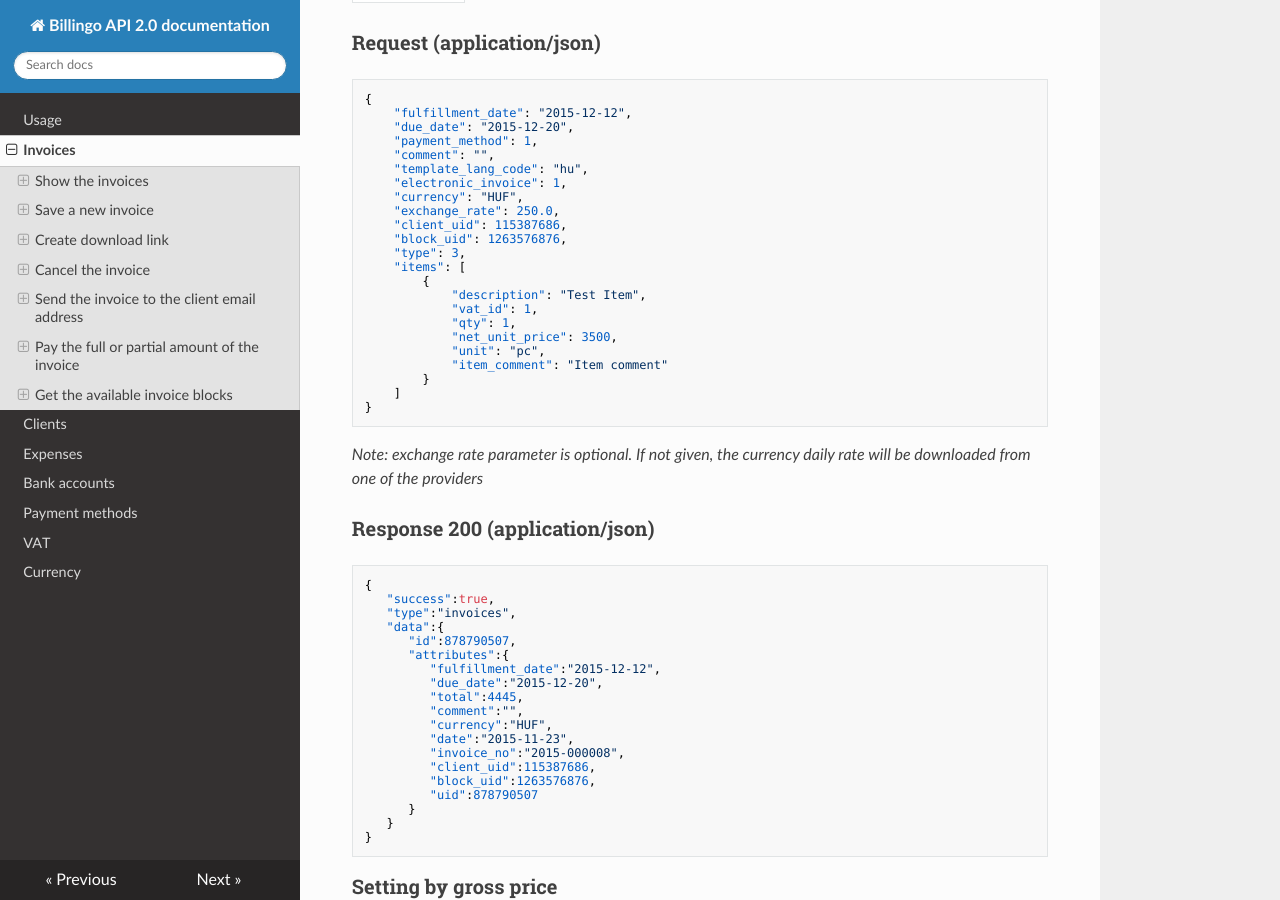
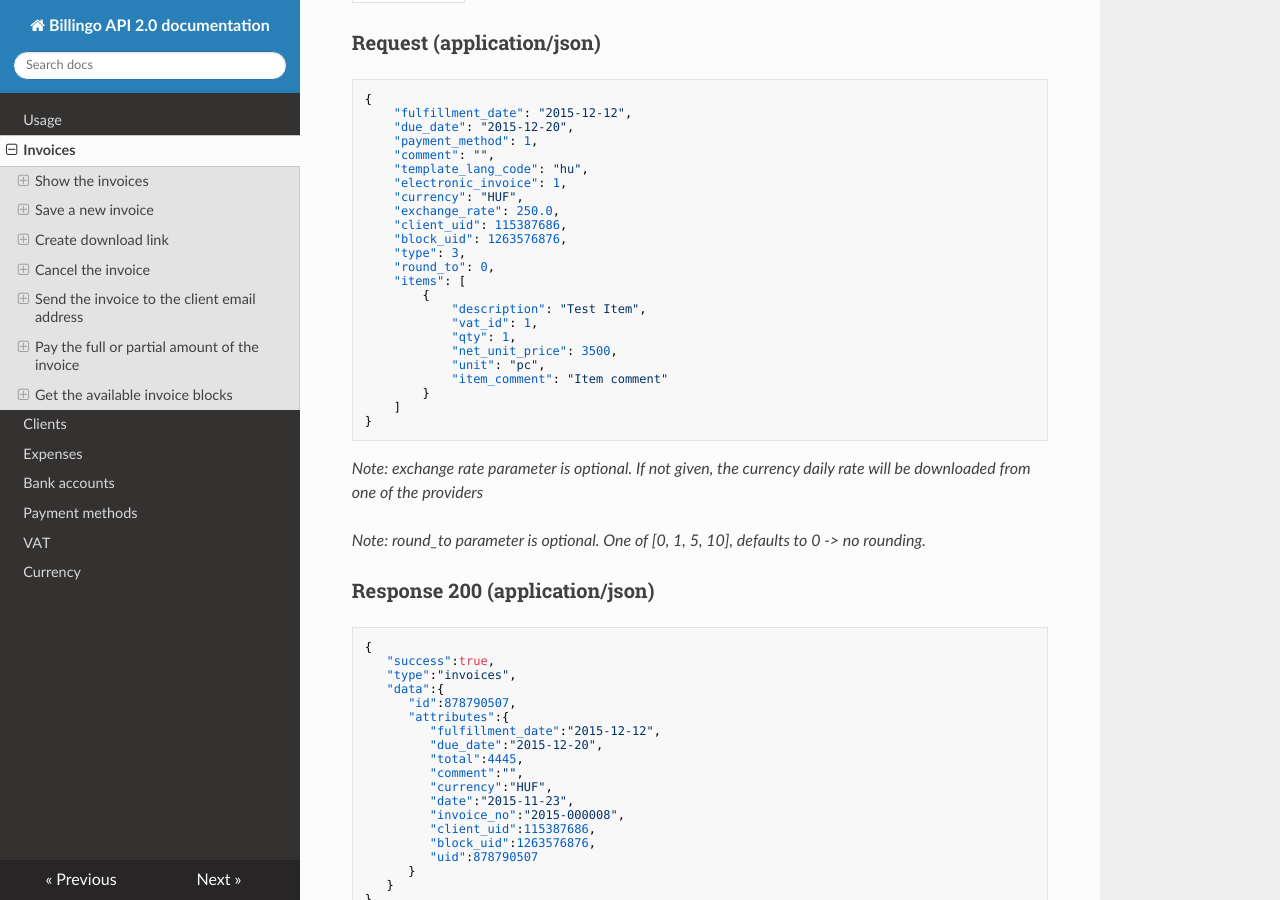
Before and after one commit to octonull/Billingo-API-docs, an MkDocs documentation site: the page built from docs/invoices.md, in a window 1280 px wide and 900 px high, scrolled down 1664 px. Built offline with MkDocs 1.6.1, drawn with Linux system fonts in a browser that asks for light colours; nearby versions of some CDN libraries; old or Windows-style settings are respelled for this version of MkDocs.

Commit message:
Added round_to parameter

````diff
--- a/docs/invoices.md
+++ b/docs/invoices.md
@@ -107,6 +107,7 @@ JSON schemas:
     "client_uid": 115387686,
     "block_uid": 1263576876,
     "type": 3,
+    "round_to": 0,
     "items": [
         {
             "description": "Test Item",
@@ -121,6 +122,8 @@ JSON schemas:
 ```
 
 *Note: exchange rate parameter is optional. If not given, the currency daily rate will be downloaded from one of the providers*
+
+*Note: round_to parameter is optional. One of [0, 1, 5, 10], defaults to 0 -> no rounding.*
 
 ### Response 200 (application/json)
 
````
